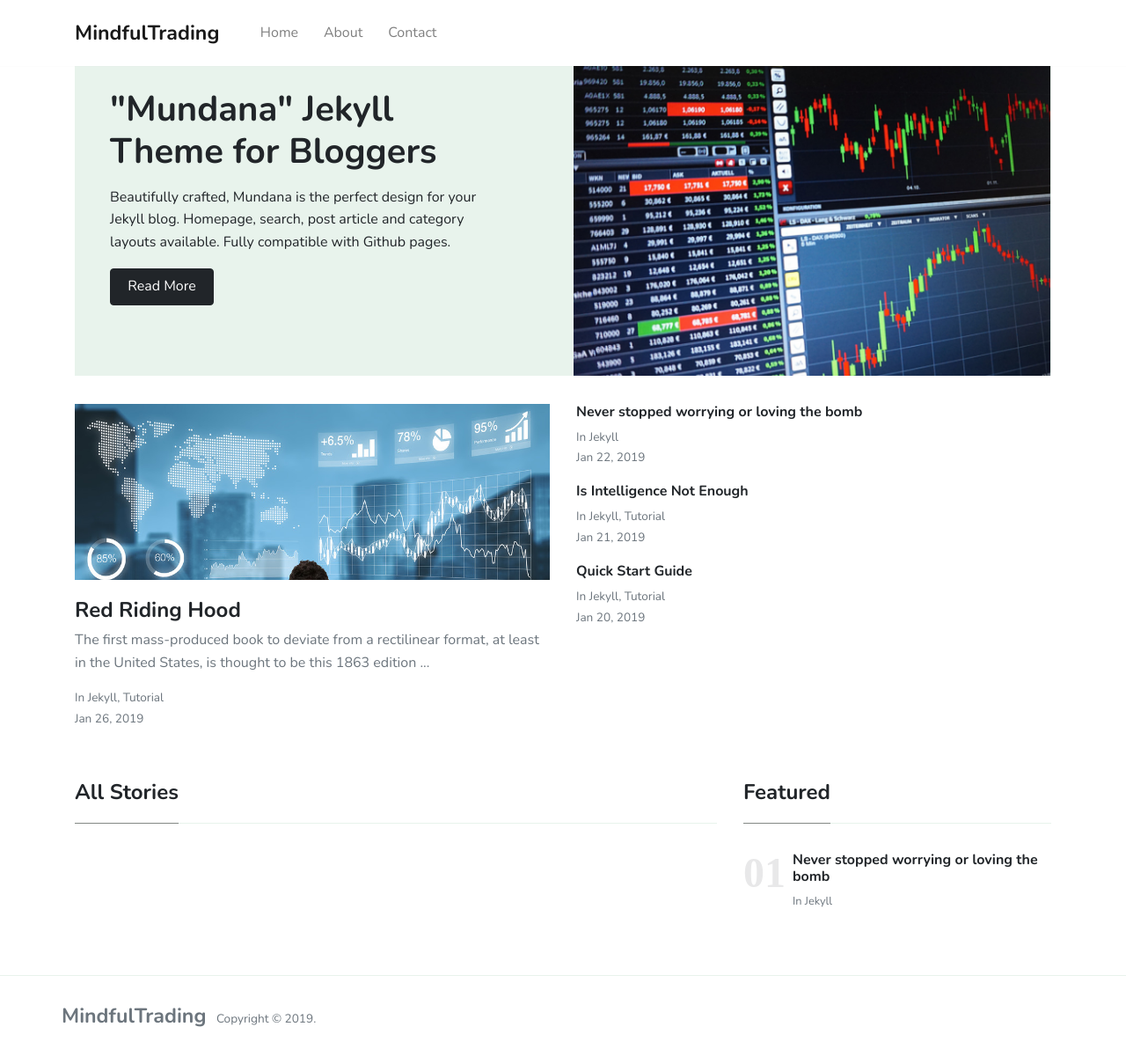
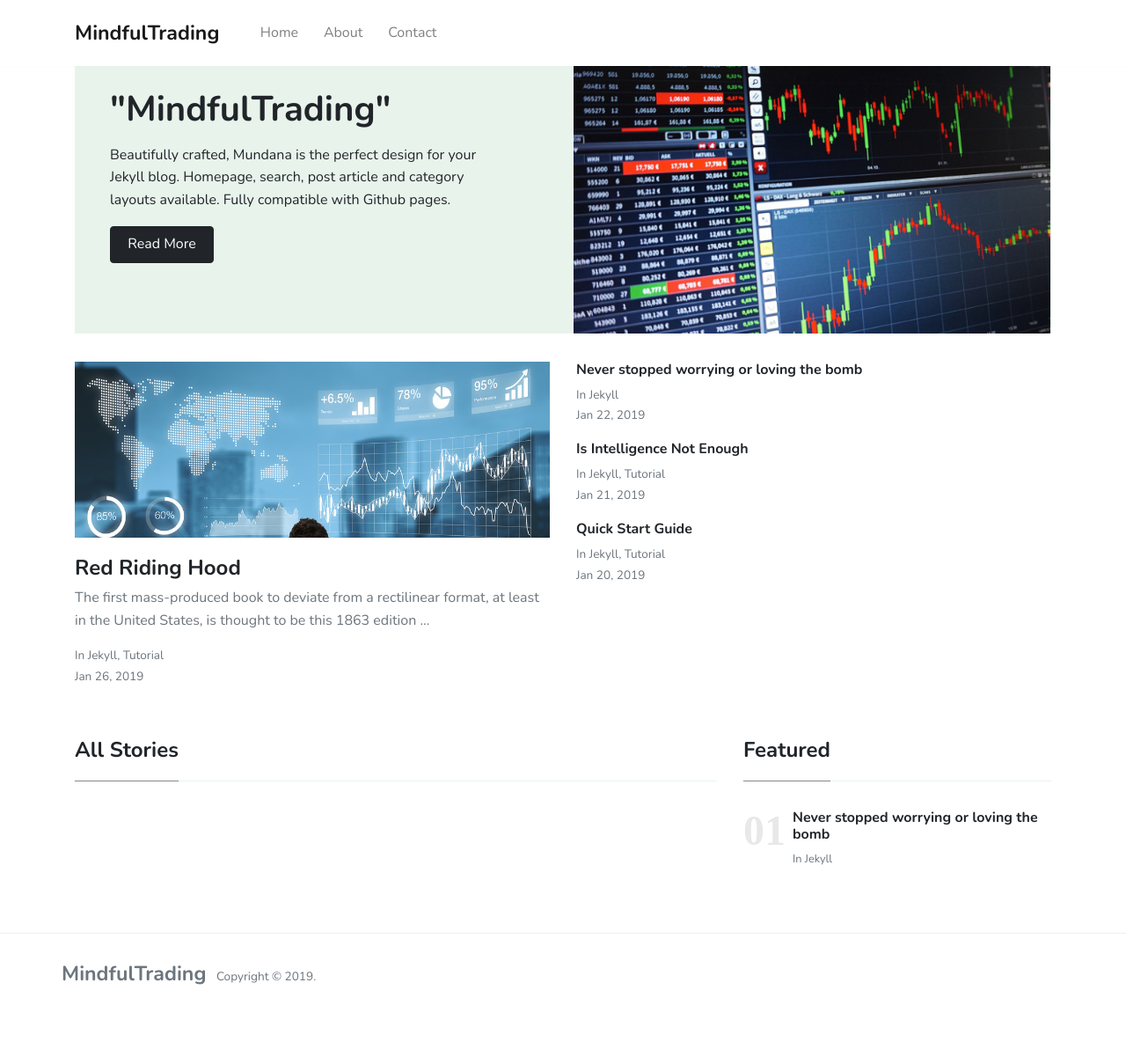
Before and after one commit to karthiikselvam/MindfulTrading, a Jekyll site: the page built from index.html, in a window 1280 px wide and 1200 px high. Shown: the whole window at 88% size. Built offline with Jekyll 4.4.1, drawn with Linux system fonts in a browser that asks for light colours; nearby versions of some CDN libraries; the list of posts is cut into pages by our own code.

Commit message:
Update from Forestry.io karthikselvaam@gmail.com updated index.html

```diff
--- a/index.html
+++ b/index.html
@@ -15,7 +15,7 @@ description: by Karthik
     <div class="pl-4 pr-0 h-100 tofront">
         <div class="row justify-content-between">
             <div class="col-md-5 pt-6 pb-6 align-self-center">
-                <h1 class="mb-3 font-weight-bold">"Mundana" Jekyll Theme for Bloggers</h1>
+                <h1 class="mb-3 font-weight-bold">"MindfulTrading"</h1>
                 <p class="mb-3">
                     Beautifully crafted, Mundana is the perfect design for your Jekyll blog. Homepage, search, post article and category layouts available. Fully compatible with Github pages.
                 </p>
```
